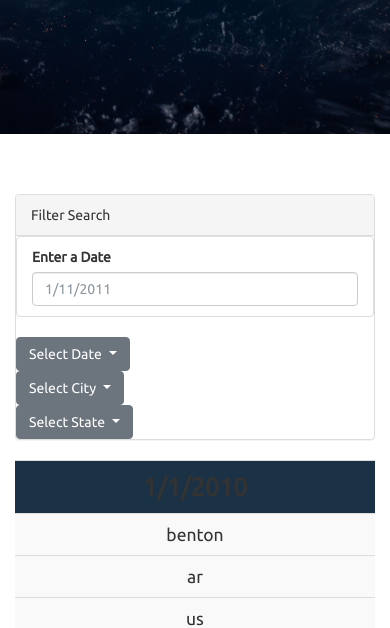
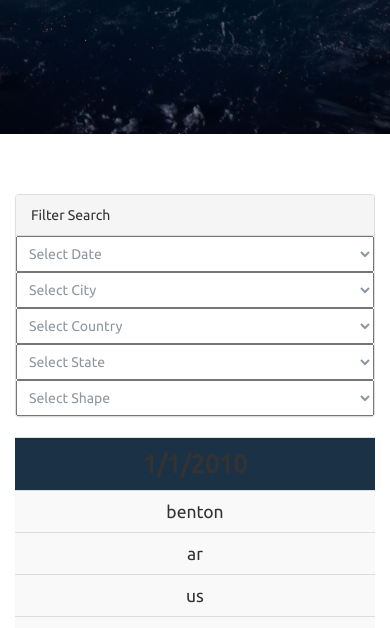
Before and after one commit to kidik425/14-Javascript_Challenge, a plain HTML site: page UFO-Level-1/index.html in a window 390 px wide. Shown: the part 478-1106 px from the top of the page. Drawn offline with nearby package versions, Linux system fonts and the light colour scheme.

Commit message:
added html functionality.  next phase is to work on multiple filtering

```diff
--- a/UFO-Level-1/index.html
+++ b/UFO-Level-1/index.html
@@ -42,40 +42,38 @@
               <div class="panel-heading">Filter Search</div>
               <div class="panel-body">
                 <form>
-                  <div class="form-group">
+                  <!-- <div class="form-group">
                     <ul class="list-group" id="filters">
                       <li class="filter list-group-item">
                         <label for="date">Enter a Date</label>
                         <input class="form-control" id="datetime" type="text" placeholder="1/11/2011">
                       </li>
                     </ul>
-                  </div>
+                  </div> -->
                   <!-- <button id="filter-btn" type="button" class="btn btn-default">Filter Table</button> -->
-                  <div class="dropdown">
-                    <button class="btn btn-secondary dropdown-toggle" type="button" id="dropdownMenuButtonDate" data-toggle="dropdown" aria-haspopup="true" aria-expanded="false">
-                      Select Date
-                    </button>
-                    <div class="dropdown-menu" aria-labelledby="dropdownMenuButtonDate">
-                      <a class="dropdown-item" href="#">Action</a>
-                    </div>
-                  </div>
-                  <div class="dropdown">
-                    <button class="btn btn-secondary dropdown-toggle" type="button" id="dropdownMenuButtonCity" data-toggle="dropdown" aria-haspopup="true" aria-expanded="false">
-                      Select City
-                    </button>
-                    <div class="dropdown-menu" aria-labelledby="dropdownMenuButtonCity">
-                      <a class="dropdown-item" href="#">Action</a>
-                    </div>
-                  </div>
-                  <div class="dropdown">
-                    <button class="btn btn-secondary dropdown-toggle" type="button" id="dropdownMenuButtonState" data-toggle="dropdown" aria-haspopup="true" aria-expanded="false">
-                      Select State
-                    </button>
-                    <div class="dropdown-menu" aria-labelledby="dropdownMenuButtonState">
-                      <a class="dropdown-item" href="#">Action</a>
-                    </div>
-                  </div>
-                </form>
+
+
+                  <form id="filterForm">
+                    <select id="selectDate">
+                      <option>Select Date</option>
+                    </select>
+
+                    <select id="selectCity">
+                      <option>Select City</option>
+                    </select>
+
+                    <select id="selectCountry">
+                      <option>Select Country</option>
+                    </select>
+
+                    <select id="selectState">
+                      <option>Select State</option>
+                    </select>
+
+                    <select id="selectShape">
+                      <option>Select Shape</option>
+                    </select>
+                  </form>
               </div>
             </div>
           </aside>
--- a/UFO-Level-1/static/js/app.js
+++ b/UFO-Level-1/static/js/app.js
@@ -3,7 +3,7 @@ var tableData = data;
 // Get a reference to the table body
 var tbody = d3.select("tbody");
 
-// Create Initial Table
+// Create initial data table
 data.forEach((sighting) => {
     var row = tbody.append("tr");
     Object.entries(sighting).forEach(([key, value]) => {
@@ -12,46 +12,63 @@ data.forEach((sighting) => {
     });
   });
 
-//Create Date Drop Down Reference
-var dateDrop = d3.select("dropdownMenuButtonDate");
+//Create Drop Down References
+var dropdownDate = document.getElementById("selectDate");
+var dropdownCity = document.getElementById("selectCity");
+var dropdownState = document.getElementById("selectState");
+var dropdownCountry = document.getElementById("selectCountry");
+var dropdownShape = document.getElementById("selectShape");
 
-var dateList = returnVals();
+//Return list of values in array
+// const dateList = [...new Set( data.map(obj => obj.datetime)) ];
+const dateList = returnList('datetime',false);
+const cityList = returnList('city', true);
+const stateList = returnList('state', true);
+const countryList = returnList('country', false);
+const shapeList = returnList('shape', true);
 
-console.
+//console.log(shapeList); //sanity checks
+
+//Call methods to populate each dropdown
+getValues(dropdownDate, dateList);
+getValues(dropdownCity, cityList);
+getValues(dropdownState, stateList);
+getValues(dropdownCountry, countryList);
+getValues(dropdownShape, shapeList);
+
+//Build out filter section
 
 
-dateList.forEach((dateVal) => {
-    var date = dateDrop.append("div");
-    Object.entries(dateVal).forEach(([key, value]) => {
-      var cell = row.append("td");
-      cell.text(value);
-    });
-});
+/////////function section
+//Returns a list of values either sorted or not depending on parameters
+function returnList(attr, sort) {
+    var list = [...new Set(data.map(obj => obj[attr]))];
+    if (sort === true)
+        list = list.sort();
+    return list;
+};
 
-// Select the button
-var button = d3.select("#filter-btn");
+//Gets values from list and appends them to a dropdown
+function getValues(dropdown, list) {
+for(var i = 0; i < list.length; i++){
+    var newOption = list[i];
 
-// Create event handlers
-button.on("click", runFilter);
+    var el = document.createElement("option");
+    el.textContent = newOption;
+    el.value = newOption;
 
-// Function to return unique values
-function uniqueVals(value, index, self) {
-    return self.indexOf(value) === index;
-  }
+    dropdown.append(el);
+}
+};
 
-// Return a distinct list of values.  To be used for the dropdowns
-function returnVals() {
-    return list = data.datetime.filter(uniqueVals)
-}
-
-  // Complete the event handler function for the form
+// Complete the event handler function for the form
 function runFilter() {
 
     // Prevent the page from refreshing
     d3.event.preventDefault();
 
     // Select the input element and get the raw HTML node
-    var inputElement = d3.select("#datetime");
+    var inputElement = d3.select("tbody");
 
     // Get the value property of the input element
     var inputValue = inputElement.property("value");
@@ -72,3 +89,38 @@ function runFilter() {
         });
       });
 }
+
+// // Select the button
+// var button = d3.select("#filter-btn");
+
+// // Create event handlers
+// button.on("click", runFilter);
+
+// // Complete the event handler function for the form
+// function runFilter() {
+
+//     // Prevent the page from refreshing
+//     d3.event.preventDefault();
+
+//     // Select the input element and get the raw HTML node
+//     var inputElement = d3.select("#datetime");
+
+//     // Get the value property of the input element
+//     var inputValue = inputElement.property("value");
+
+//     var filteredData = tableData.filter(rec => rec.datetime === inputValue);
+
+//     // console.log(filteredData); //sanity check
+
+//     var tbody = d3.select("tbody");
+
+//     tbody.html("");
+
+//     filteredData.forEach((sighting) => {
+//         var row = tbody.append("tr");
+//         Object.entries(sighting).forEach(([key, value]) => {
+//           var cell = row.append("td");
+//           cell.text(value);
+//         });
+//       });
+// }
```
